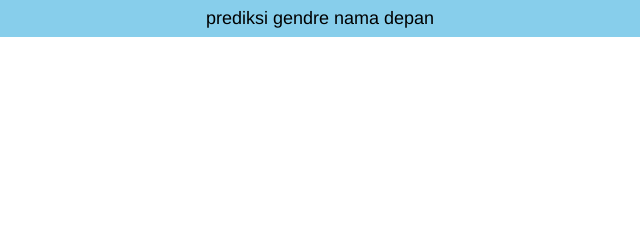
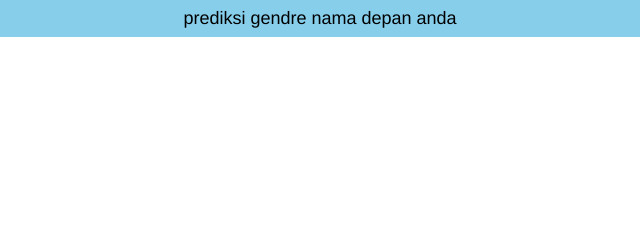
Before and after one commit to geraldyfatahilah/Predict_Gendre, a plain HTML site: page index.html in a window 1280 px wide. Shown: the top 240 px of the page, 320-960 px from the left. Drawn offline with Linux system fonts and the light colour scheme.

Commit message:
Predik baru

```diff
--- a/index.html
+++ b/index.html
@@ -1,20 +1,23 @@
 <!DOCTYPE html>
 <html lang="en">
+
 <head>
     <meta charset="UTF-8">
     <meta name="viewport" content="width=device-width, initial-scale=1.0">
     <title>Document</title>
     <link rel="stylesheet" href="style.css">
 </head>
+
 <body>
-        <h1 class="title">Prediksi Gendre Nama Depan</h1>
+    <h1 class="title">Prediksi Gendre Nama Depan Anda</h1>
     <main>
         <div class="container">
-                <label >Masukan Nama</label>
-                <input  placeholder="Silahkan Tulis Nama Anda" onkeydown="predict(event)" />
+            <label>Masukan Nama</label>
+            <input placeholder="Silahkan Tulis Nama Anda" onkeydown="predict(event)" />
             <div id="prediction"></div>
         </div>
     </main>
 </body>
 <script src="main.js "></script>
+
 </html>
```
Lines whose indentation alone changed are shown as unchanged.
